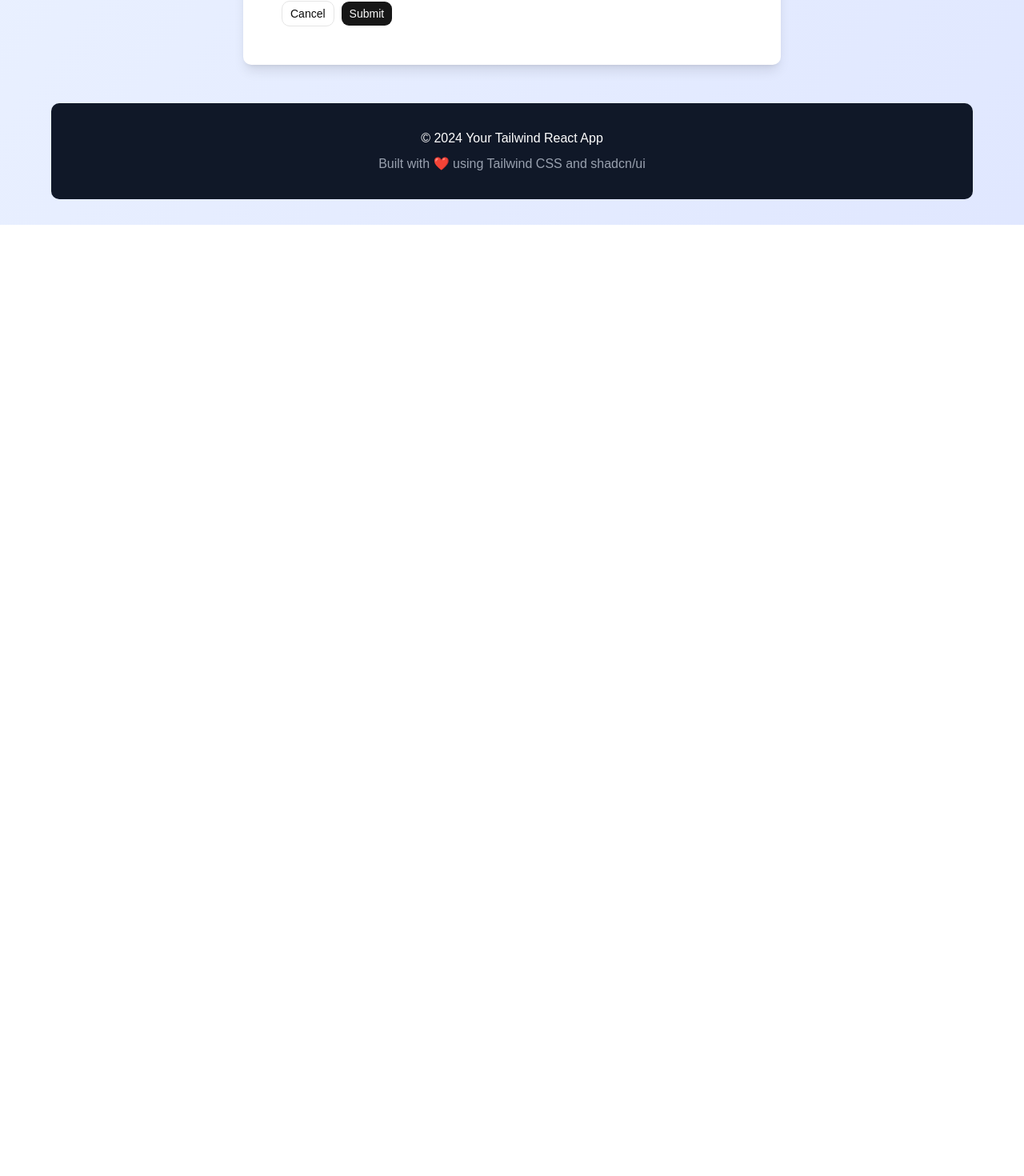
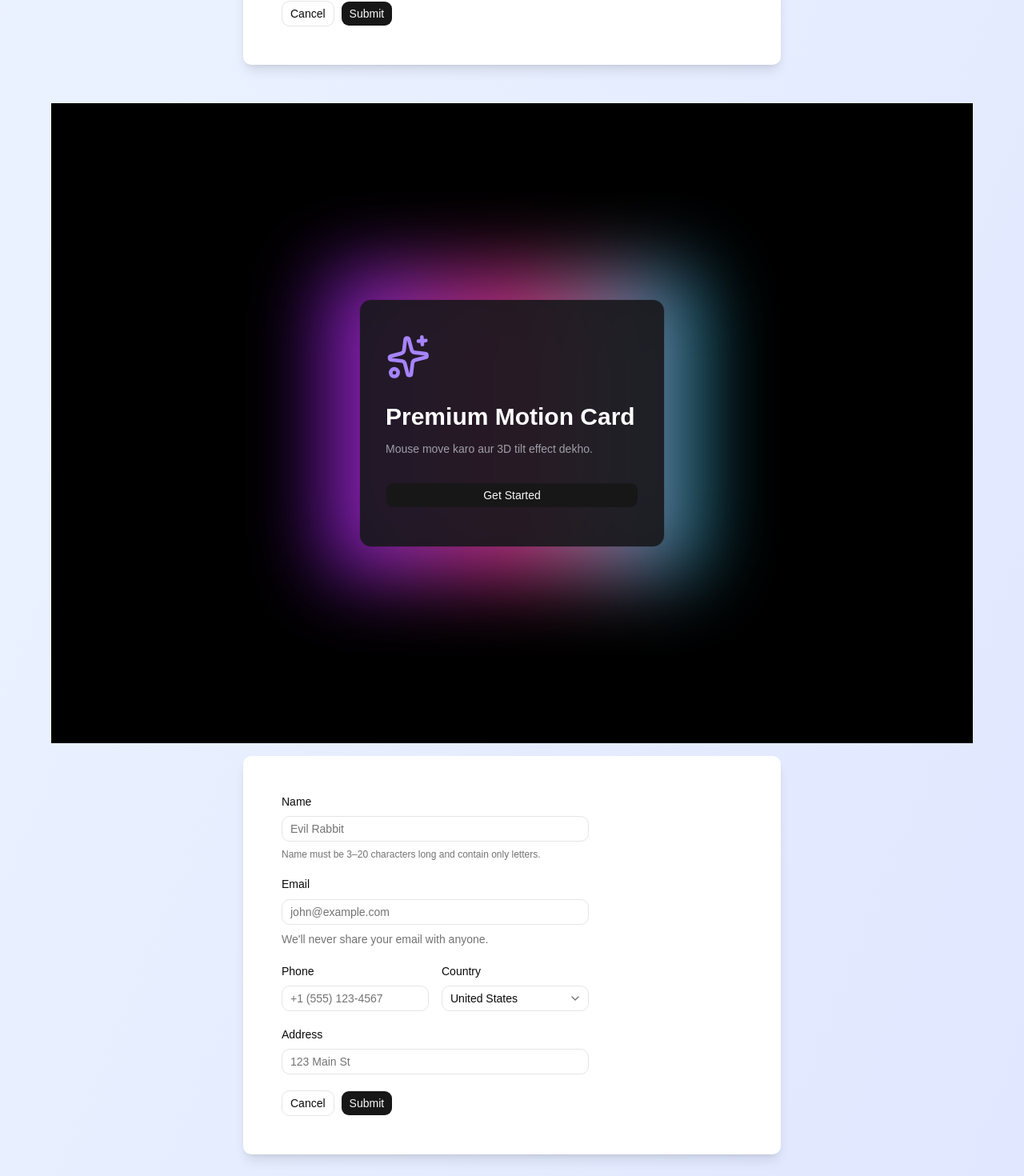
Before and after one commit to mr-mohit0/src, a React (Vite) app in the folder tailwind/: page / in a window 1280 px wide. Shown: the part 1456-2926 px from the top of the page at 80% size. Before the commit the page ends 1737 px from the top, so only its background shows below. Built offline with nearby package versions, Linux system fonts and the light colour scheme.

Commit message:
react_19_features_explore

```diff
--- a/tailwind/package.json
+++ b/tailwind/package.json
@@ -14,7 +14,10 @@
     "@tailwindcss/vite": "^4.3.0",
     "class-variance-authority": "^0.7.1",
     "clsx": "^2.1.1",
-    "lucide-react": "^1.17.0",
+    "framer-motion": "^12.40.0",
+    "lucide": "^1.3.0",
+    "lucide-react": "^1.3.0",
+    "motion": "^12.40.0",
     "radix-ui": "^1.5.0",
     "react": "^19.2.6",
     "react-dom": "^19.2.6",
--- a/tailwind/src/assets/Card.jsx
+++ b/tailwind/src/assets/Card.jsx
@@ -1,5 +1,8 @@
 import Dilog from "../components/ui/Dilog";
 import { InputForm } from "./Shadcnform";
+import { PremiumCard } from "./FramerMotion"
+import { FormValidation } from "./FormValidation"
+
 const Card = () => {
   return (
     <div className="min-h-screen bg-linear-to-br from-blue-50 to-indigo-100 p-8">
@@ -113,6 +116,12 @@ const Card = () => {
         <div className="bg-white rounded-lg shadow-lg p-12 mb-12 max-w-2xl mx-auto">
         <InputForm/>
         </div>
+        <div>
+          <PremiumCard/>
+        </div>
+        <div className="bg-white rounded-lg shadow-lg p-12 mb-12 max-w-2xl mx-auto mt-4">
+          <FormValidation/>
+        </div>
         {/* Footer */}
         <footer className="bg-gray-900 text-white rounded-lg p-8 text-center">
           <p className="mb-2">&copy; 2024 Your Tailwind React App</p>
--- a/tailwind/src/assets/FormValidation.jsx
+++ b/tailwind/src/assets/FormValidation.jsx
@@ -13,23 +13,28 @@ import {
   SelectTrigger,
   SelectValue,
 } from "@/components/ui/select";
-import {useEffect, useState } from "react";
+import { useEffect, useState } from "react";
 import { useForm } from "react-hook-form";
 export function FormValidation() {
-    const [userData, setUserData] =useState({name:"",email:"",tel:"",country:"",address:""});
+  const [userData, setUserData] = useState({
+    name: "",
+    email: "",
+    tel: "",
+    country: "",
+    address: "",
+  });
   const {
     register,
-    handleSubmit,reset,
+    handleSubmit,
+    reset,
     formState: { errors, isSubmitting },
   } = useForm();
   const mySubmit = (data) => {
-    console.log(data);
     setUserData((prev) => {
       return {
         ...prev,
         ...data,
       };
-
     });
     reset();
   };
@@ -86,7 +91,8 @@ export function FormValidation() {
                 message: "Email cannot exceed 20 characters",
               },
               pattern: {
-                value:  /^(?!.*\.\.)[A-Za-z0-9._%+-]+@[A-Za-z0-9.-]+\.[A-Za-z]{2,}$/,
+                value:
+                  /^(?!.*\.\.)[A-Za-z0-9._%+-]+@[A-Za-z0-9.-]+\.[A-Za-z]{2,}$/,
                 message: "Please enter a valid email address",
               },
             })}
@@ -127,7 +133,9 @@ export function FormValidation() {
           <Button type="button" variant="outline">
             Cancel
           </Button>
-                  <Button type="submit" disabled={isSubmitting}>{isSubmitting?"Loading...":"Submit"}</Button>
+          <Button type="submit" disabled={isSubmitting}>
+            {isSubmitting ? "Loading..." : "Submit"}
+          </Button>
         </Field>
       </FieldGroup>
     </form>
--- a/tailwind/src/assets/Shadcnform.jsx
+++ b/tailwind/src/assets/Shadcnform.jsx
@@ -1,5 +1,6 @@
 import { Button } from "@/components/ui/button";
 import { useState } from "react";
+import {} from "react-hook-form";
 import {
   Field,
   FieldDescription,
@@ -29,7 +30,7 @@ export function InputForm() {
       return { ...prev, [attribute]: data };
     });
   };
-  console.log(form);
+  // console.log(form);
   return (
     <form className="w-full max-w-sm">
       <FieldGroup>
@@ -75,7 +76,7 @@ export function InputForm() {
               defaultValue="us"
               onValueChange={(value) => {
                 setForm((prev) => {
-                  return { ...prev,country:value };
+                  return { ...prev, country: value };
                 });
               }}
             >
```
Also changed, not shown: tailwind/src/assets/React_19_Features.jsx (added), 1 other file (tests, documents, lock files or other folders). Lines whose indentation alone changed are shown as unchanged.
